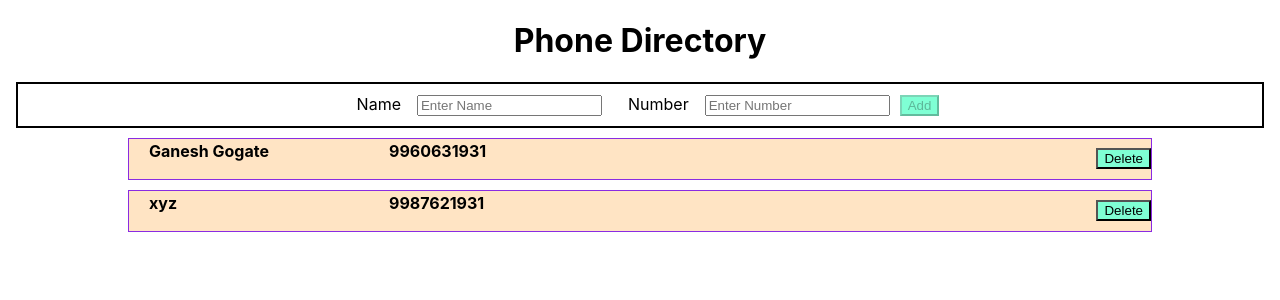
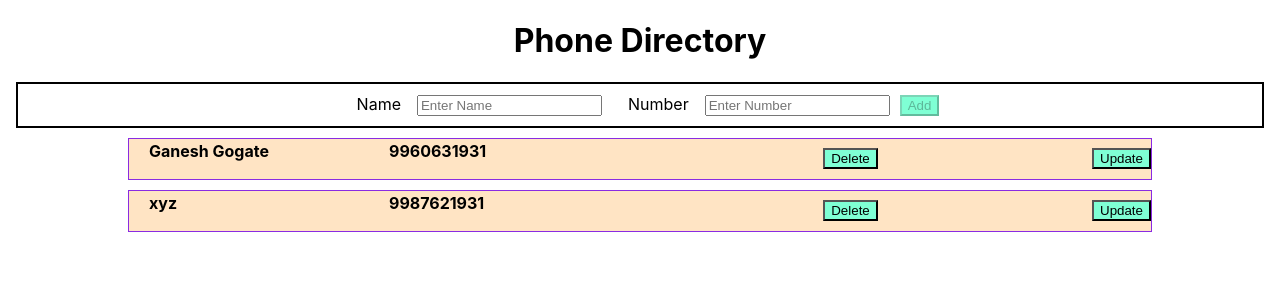
Before and after one commit to gogateganesh/phonedirectory, a React (Create React App) app: page / in a window 1280 px wide. Shown: the top 300 px of the page. Built offline with nearby package versions, Linux system fonts and the light colour scheme.

Commit message:
update feature is added partially

```diff
--- a/src/App.js
+++ b/src/App.js
@@ -12,6 +12,9 @@ function App() {
     number: '9987621931'
   }]);
 
+  const [selectedIndex,updateIndex] = useState();
+
+  let contact = null;
   const deleteContact = (index) => {
     var list = contactList.filter((v, i) => {
       if (i !== index)
@@ -21,19 +24,23 @@ function App() {
   };
 
   const addContact=(obj)=>{
-    console.log(obj);
     var list = [...contactList,obj];
     setContactList(list);
     return true
   }
 
+  const updateContact = (index)=>{
+    updateIndex(index)
+    contact = contactList[index];
+    console.log(contact);
+  }
 
   return (
     <div>
-      <Form addContact={addContact} />
+      <Form addContact={addContact} selectedIndex={selectedIndex} contact={contact} />
       <div className='ProductList'>
         {contactList.map((v, index) => {
-          return <Card contact={v} key={v.number} deleteContact={deleteContact} index={index}></Card>;
+          return <Card contact={v} key={v.number} deleteContact={deleteContact} updateContact={updateContact} index={index}></Card>;
         })}
       </div>
     </div>
--- a/src/components/Card.jsx
+++ b/src/components/Card.jsx
@@ -10,6 +10,7 @@ export default function Card(props) {
                 <h4>{props.contact.number}</h4>
                 </div>
                 <button onClick={()=>{props.deleteContact(props.index)}}>Delete</button>
+                <button onClick={()=>{props.updateContact(props.index)}}>Update</button>
             </div>
         </>
     );
--- a/src/components/Form.jsx
+++ b/src/components/Form.jsx
@@ -14,12 +14,13 @@ export default function Form(props) {
             setName('')
         }
     }
-
+    //implement update functionality using useEffect hooks
     return (
         <div>
             <div className="App">
                 <h1>Phone Directory</h1>
             </div>
+            {props.contact}
             <div>
                 <div className='contactform'>
                     <div>
@@ -38,3 +39,7 @@ export default function Form(props) {
         </div>
     );
 }
+Form.defaultProps={
+    selectedIndex : null,
+    contact: null
+}
```
